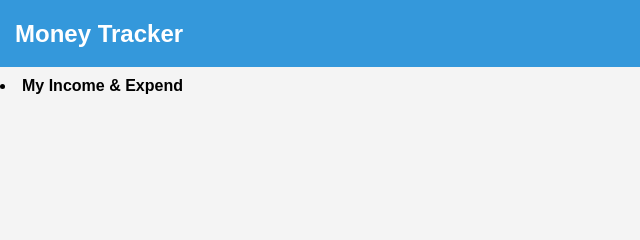
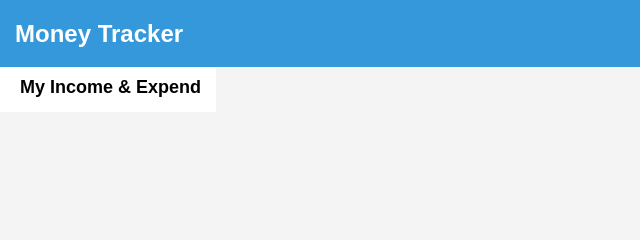
Before and after one commit to ramanlohar/mt, a plain HTML site: page index.html in a window 1280 px wide. Shown: the top 240 px of the page, 0-640 px from the left. Drawn offline with Linux system fonts and the light colour scheme.

Commit message:
Update index.html

```diff
--- a/index.html
+++ b/index.html
@@ -44,7 +44,7 @@
             padding: 10px 0 0 0;
         }
 
-        ul li{
+        ul li,#spanincspd{
             background-color: rgb(255, 255, 255);
             padding: 15px;
             border-radius: 0px;
@@ -80,7 +80,7 @@
         }
 
         .contact-list-item:hover {
-            text-decoration: underline;
+            /*text-decoration: underline;*/
         }
         footer {
             width: 100%;
@@ -126,9 +126,9 @@
 
 <section>
 
-    <li class="contact-item" onclick="goToIncSpendPage()">
+    <span id="spanincspd" class="contact-item" onclick="goToIncSpendPage()">
                 <strong>My Income & Expend</strong>
-    </li>
+    </span>
 
     <ul id="contactList" class="contact-list"></ul>
 
```
